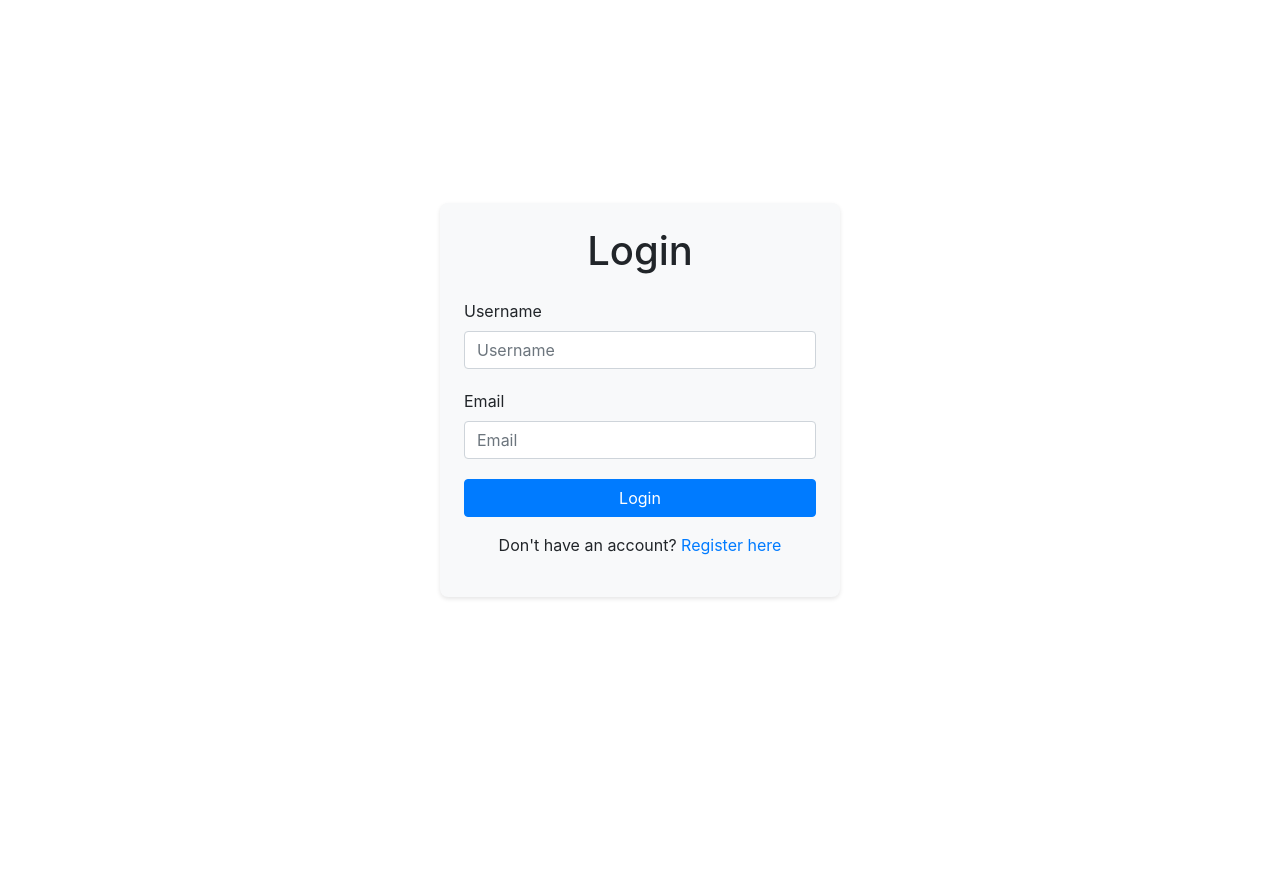
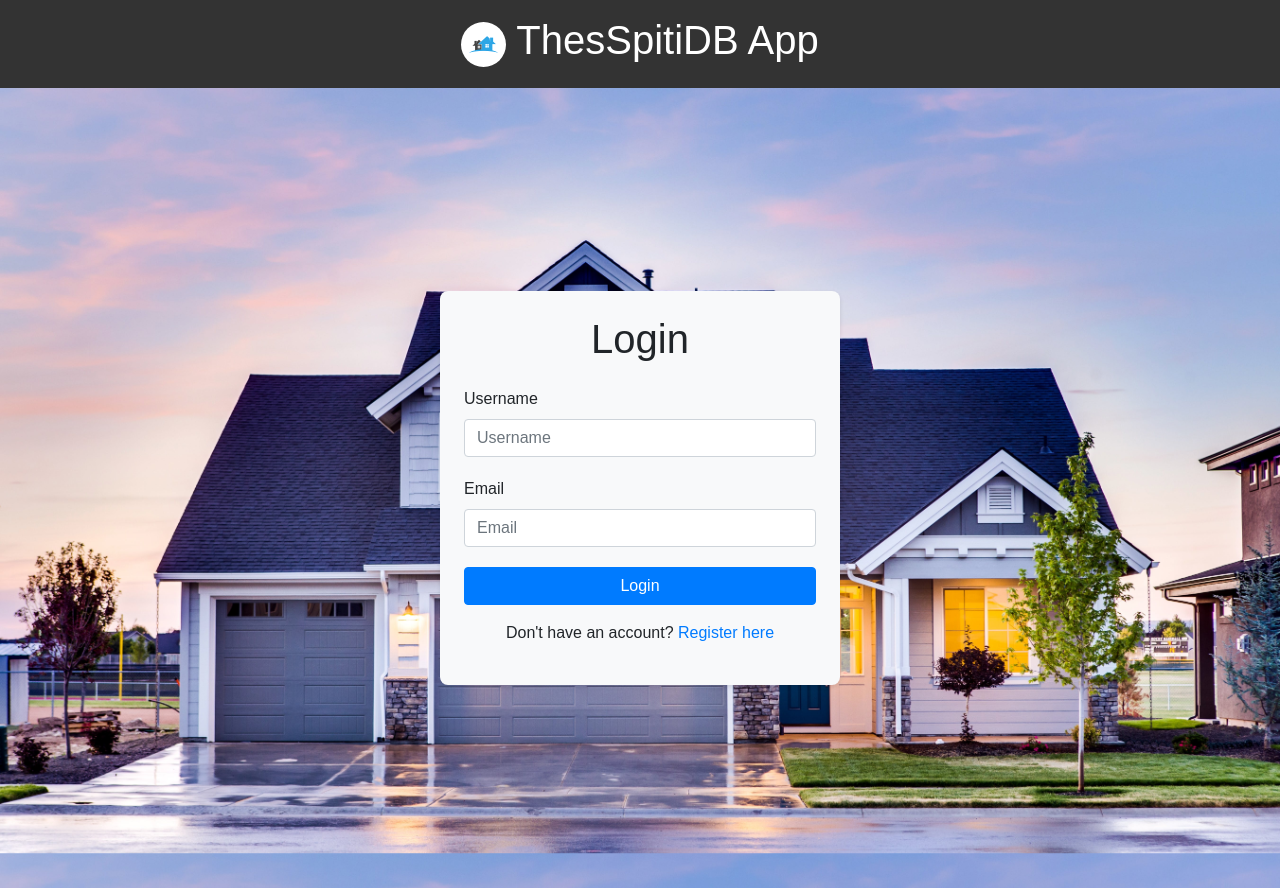
Before and after one commit to ggkyzis/MySQL_Flask, a Flask app: page /login in a window 1280 px wide. Before the commit the page ends 599 px from the top, so only its background shows below. Run offline with Flask 3, Linux system fonts and the light colour scheme; some libraries are stand-ins or nearby versions.

Commit message:
styling for login and register

```diff
--- a/static/login_style.css
+++ b/static/login_style.css
@@ -1,3 +1,33 @@
+body {
+    font-family: 'Arial', sans-serif;
+    margin: 0;
+    padding: 0;
+    background-color: #f4f4f4;
+    background: url('login_background.jpg') center center/cover no-repeat fixed;
+}
+
+header {
+    background-color: #333;
+    color: white;
+    padding: 1em;
+    text-align: center;
+    display: flex;
+    flex-direction: column;
+    align-items: center;
+}
+
+.logo-container {
+    display: flex;
+    align-items: center;
+}
+
+.company-logo {
+    width: 45px; /* Adjust the width as needed */
+    height: auto;
+    margin-right: 10px; /* Add margin between logo and company name */
+    border-radius: 50%;
+}
+
 /* Center the container vertically and horizontally */
 .container {
     display: flex;
--- a/templates/layout.html
+++ b/templates/layout.html
@@ -25,7 +25,7 @@
     </header>
     <main>
         <section class="app-description">
-            <h2>Welcome to THESSpitiDB App</h2>
+            <h2>Welcome to THESSpitiDB App!</h2>
             <p>
                 ThesSpitiDB is your ultimate destination for discovering exceptional properties, connecting with reliable property managers,
                 and engaging with top-notch service providers. Explore our platform to find the perfect property, experienced property managers,
--- a/templates/login.html
+++ b/templates/login.html
@@ -1,11 +1,21 @@
 <!DOCTYPE html>
-<html>
+<html lang="en">
 <head>
-    <title>Login</title>
+    <meta charset="UTF-8">
+    <meta http-equiv="X-UA-Compatible" content="IE=edge">
+    <meta name="viewport" content="width=device-width, initial-scale=1.0">
     <link rel="stylesheet" href="https://stackpath.bootstrapcdn.com/bootstrap/4.5.2/css/bootstrap.min.css">
     <link rel="stylesheet" href="{{ url_for('static', filename='login_style.css') }}">
+    <link rel="stylesheet" href="https://fonts.googleapis.com/css2?family=Material+Symbols+Outlined:opsz,wght,FILL,GRAD@24,400,0,0" />
+    <title>ThesSpitiDB App</title>
 </head>
 <body>
+    <header>
+        <div class="logo-container">
+            <img class="company-logo" src="{{ url_for('static', filename='thesspitidb_logo.jpg') }}" alt="Company Logo">
+            <h1>ThesSpitiDB App</h1>
+        </div>
+    </header>
     <div class="container d-flex justify-content-center align-items-center min-vh-100">
         <div class="card p-4">
             <h1 class="text-center mb-4">Login</h1>
```
Also changed, not shown: static/login_background.jpg (added).
